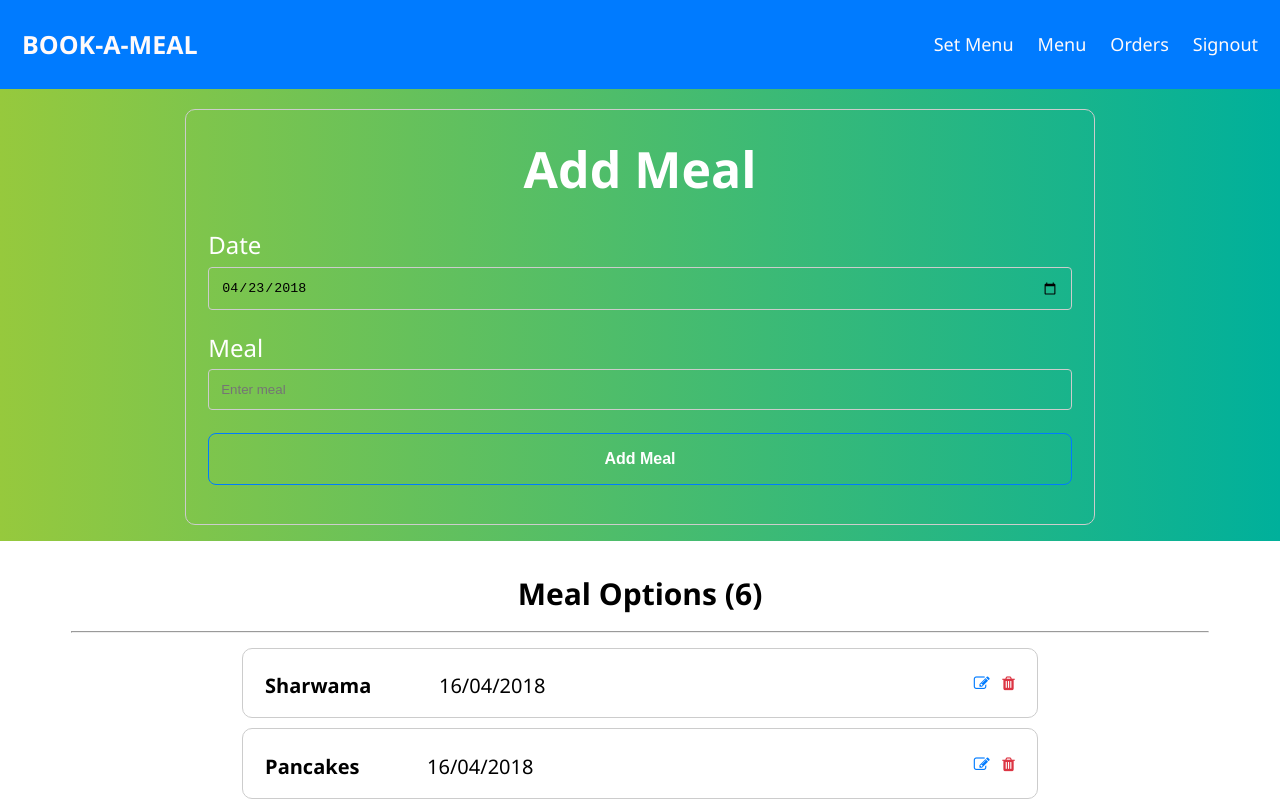
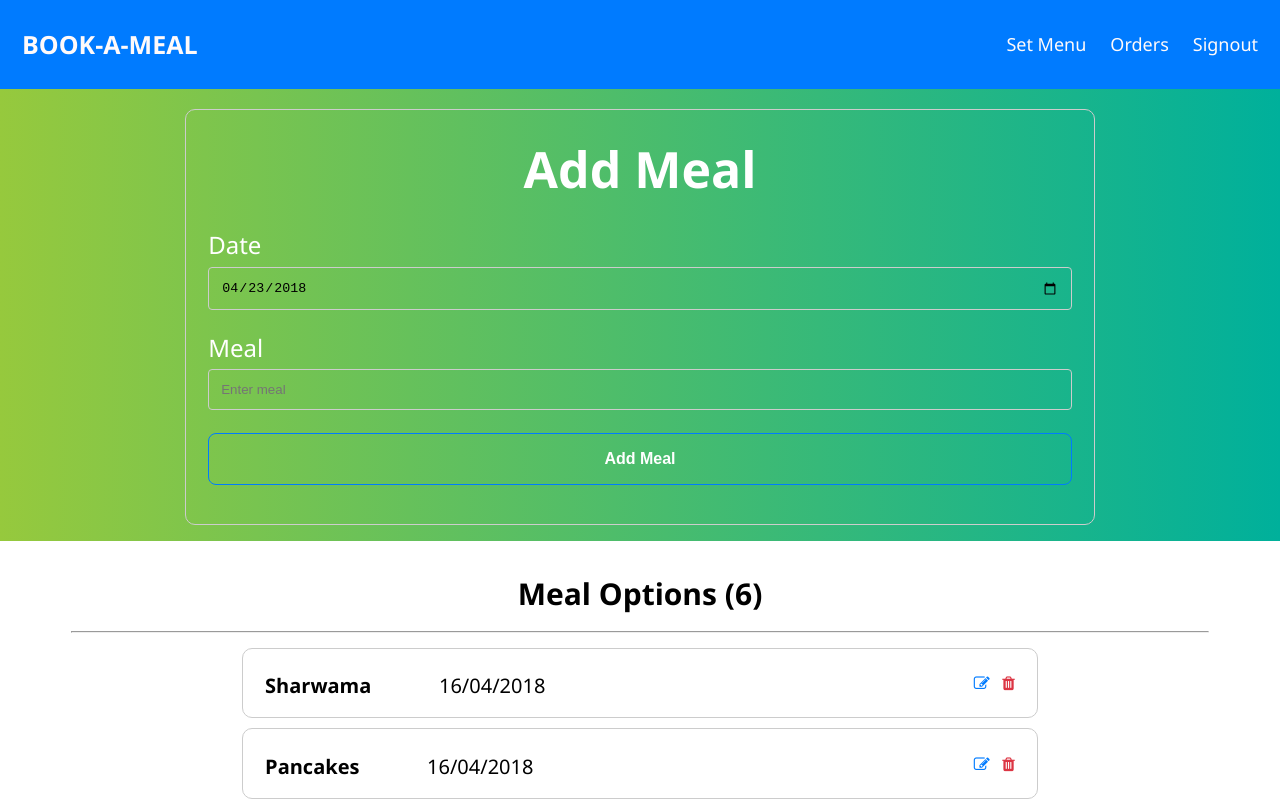
Before and after one commit to rovilay/Book-A-Meal, a plain HTML site: page meal-option.html in a window 1280 px wide. Shown: the top 802 px of the page. Drawn offline with Linux system fonts and the light colour scheme.

Commit message:
Update page menu
f
'
:x

```diff
--- a/meal-option.html
+++ b/meal-option.html
@@ -22,7 +22,6 @@
       <a href="index.html" class="logo">Book-A-Meal</a>
       <div class="header-right">
         <a href="create-menu.html">Set Menu</a>
-        <a href="menu.html">Menu</a>
         <a href="orders.html">Orders</a>
         <a href="index.html">Signout</a>
       </div>
```
